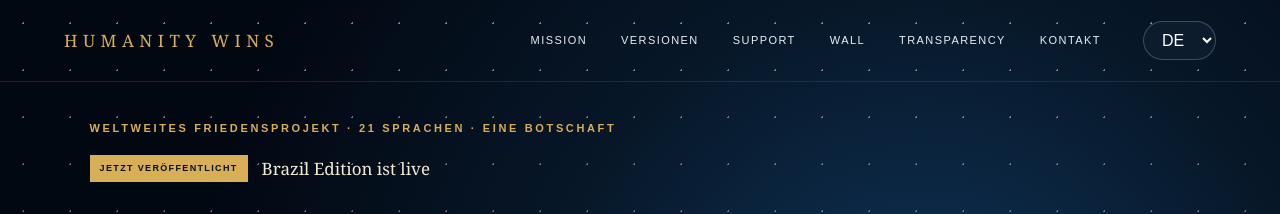
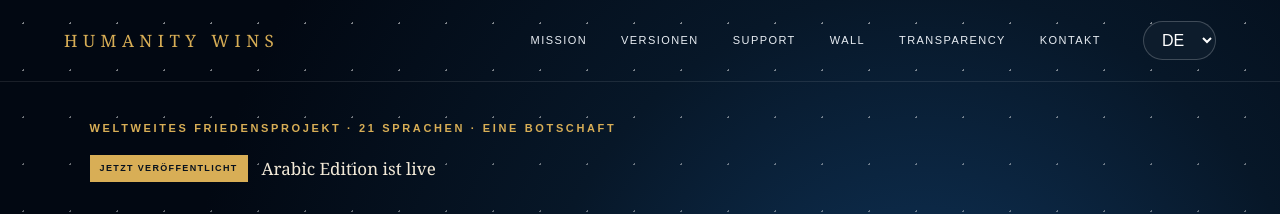
Before and after one commit to darkmanuzi/humanity-wins, a Next.js app: page / in a window 1280 px wide. Shown: the top 214 px of the page. Built offline with nearby package versions, Linux system fonts and the light colour scheme.

Commit message:
Launch Arabic Edition on homepage

```diff
--- a/app/page.tsx
+++ b/app/page.tsx
@@ -109,6 +109,7 @@
 const FRENCH_EDITION_URL = "https://distrokid.com/hyperfollow/unitedhumanity/imagine-humanity-wins-french-edition?ref=release";
 const SPANISH_EDITION_URL = "https://distrokid.com/hyperfollow/unitedhumanity/imagine-humanity-wins-spanish-edition?ref=release";
 const BRAZIL_EDITION_URL = "https://distrokid.com/hyperfollow/unitedhumanity/imagine-humanity-wins-brazil-edition?ref=release";
+const ARABIC_EDITION_URL = "https://distrokid.com/hyperfollow/unitedhumanity/imagine-humanity-wins-arabic-edition?ref=release";
 
 const editionUrls: Record<string, string> = {
   DE: GERMAN_EDITION_URL,
@@ -121,14 +122,15 @@
   FR: FRENCH_EDITION_URL,
   ES: SPANISH_EDITION_URL,
   BR: BRAZIL_EDITION_URL,
+  AR: ARABIC_EDITION_URL,
 };
 
 const liveCopy: Record<Lang, { badge: string; title: string; listen: string; next: string }> = {
-  de: { badge: "JETZT VERÖFFENTLICHT", title: "Brazil Edition ist live", listen: "Jetzt anhören", next: "Nächste Edition" },
-  en: { badge: "OUT NOW", title: "Brazil Edition is live", listen: "Listen now", next: "Next edition" },
-  fr: { badge: "DISPONIBLE MAINTENANT", title: "La Brazil Edition est en ligne", listen: "Écouter maintenant", next: "Prochaine édition" },
-  es: { badge: "YA DISPONIBLE", title: "La Brazil Edition ya está disponible", listen: "Escuchar ahora", next: "Próxima edición" },
-  bs: { badge: "SADA DOSTUPNO", title: "Brazil Edition je objavljena", listen: "Slušaj sada", next: "Sljedeće izdanje" },
+  de: { badge: "JETZT VERÖFFENTLICHT", title: "Arabic Edition ist live", listen: "Jetzt anhören", next: "Nächste Edition" },
+  en: { badge: "OUT NOW", title: "Arabic Edition is live", listen: "Listen now", next: "Next edition" },
+  fr: { badge: "DISPONIBLE MAINTENANT", title: "La Arabic Edition est en ligne", listen: "Écouter maintenant", next: "Prochaine édition" },
+  es: { badge: "YA DISPONIBLE", title: "La Arabic Edition ya está disponible", listen: "Escuchar ahora", next: "Próxima edición" },
+  bs: { badge: "SADA DOSTUPNO", title: "Arabic Edition je objavljena", listen: "Slušaj sada", next: "Sljedeće izdanje" },
 };
 
 const goFundMeCopy: Record<Lang, { badge: string; title: string; lead: string; cta: string; note: string }> = {
@@ -243,11 +245,11 @@
       <select aria-label="Language" value={lang} onChange={e => setLang(e.target.value as Lang)}><option value="de">DE</option><option value="en">EN</option><option value="fr">FR</option><option value="es">ES</option><option value="bs">BS</option></select>
     </header>
 
-    <section className="hero" id="top"><div className="stars"/><div className="heroText"><p className="eyebrow">{t.eyebrow}</p><div className="liveAnnouncement"><span>{live.badge}</span><strong>{live.title}</strong></div><h1>{t.title}</h1><p className="lead">{t.lead}</p><div className="release"><span>{t.releaseLabel}</span><strong>{t.releaseDate}</strong></div><p className="nextRelease">{live.next} · {nextRelease.title} · {formatReleaseDate(nextRelease.date, lang)}</p><Countdown labels={t.units} target={nextReleaseTime}/><div className="heroActions"><a className="button liveButton" href={BRAZIL_EDITION_URL} target="_blank" rel="noopener noreferrer">{live.listen} ↗</a><a className="outlineButton" href="#versions">{t.cta}</a></div></div><div className="coverWrap"><img className="cover" src="/world-cover.png" alt="Imagine Humanity Wins World Edition cover"/><span className="preRelease isLive">{live.badge}</span></div></section>
+    <section className="hero" id="top"><div className="stars"/><div className="heroText"><p className="eyebrow">{t.eyebrow}</p><div className="liveAnnouncement"><span>{live.badge}</span><strong>{live.title}</strong></div><h1>{t.title}</h1><p className="lead">{t.lead}</p><div className="release"><span>{t.releaseLabel}</span><strong>{t.releaseDate}</strong></div><p className="nextRelease">{live.next} · {nextRelease.title} · {formatReleaseDate(nextRelease.date, lang)}</p><Countdown labels={t.units} target={nextReleaseTime}/><div className="heroActions"><a className="button liveButton" href={ARABIC_EDITION_URL} target="_blank" rel="noopener noreferrer">{live.listen} ↗</a><a className="outlineButton" href="#versions">{t.cta}</a></div></div><div className="coverWrap"><img className="cover" src="/world-cover.png" alt="Imagine Humanity Wins World Edition cover"/><span className="preRelease isLive">{live.badge}</span></div></section>
 
     <section className="manifesto" id="mission"><p className="sectionNo">01 — THE MISSION</p><h2>{t.missionTitle}</h2><p>{t.mission}</p><div className="numbers"><div><strong>21</strong><span>Languages</span></div><div><strong>22</strong><span>Daily releases</span></div><div><strong>1</strong><span>Shared message</span></div></div></section>
 
-    <section className="releaseStory"><div><p className="sectionNo">02 — THE RELEASE</p><h2>{t.releaseTitle}</h2><p>{t.releaseCopy}</p></div><div className="platforms" aria-label="Music platforms">{["Spotify", "Apple Music", "Amazon Music", "YouTube Music", "Deezer"].map(platform => <a href={BRAZIL_EDITION_URL} target="_blank" rel="noopener noreferrer" key={platform}>{platform}<small>{live.listen} ↗</small></a>)}</div></section>
+    <section className="releaseStory"><div><p className="sectionNo">02 — THE RELEASE</p><h2>{t.releaseTitle}</h2><p>{t.releaseCopy}</p></div><div className="platforms" aria-label="Music platforms">{["Spotify", "Apple Music", "Amazon Music", "YouTube Music", "Deezer"].map(platform => <a href={ARABIC_EDITION_URL} target="_blank" rel="noopener noreferrer" key={platform}>{platform}<small>{live.listen} ↗</small></a>)}</div></section>
 
     <section className="journey" aria-labelledby="journey-title"><div className="sectionHeading"><p className="sectionNo">03 — RELEASE JOURNEY</p><h2 id="journey-title">{t.journeyTitle}</h2><p>{t.journeyIntro}</p></div><div className="journeyTrack">{editions.map((edition, i) => { const released = Date.now() >= releaseTime(edition.date); const current = edition.code === nextRelease.code; return <div className={`journeyStop ${released ? "isReleased" : ""} ${current ? "isNext" : ""}`} key={edition.code}><span className="journeyDot"/><b>{String(i + 1).padStart(2, "0")}</b><strong>{edition.code}</strong><small>{new Intl.DateTimeFormat(dateLocales[lang], { day: "2-digit", month: "short" }).format(new Date(`${edition.date}T12:00:00+02:00`))}</small></div>; })}</div></section>
 
```
